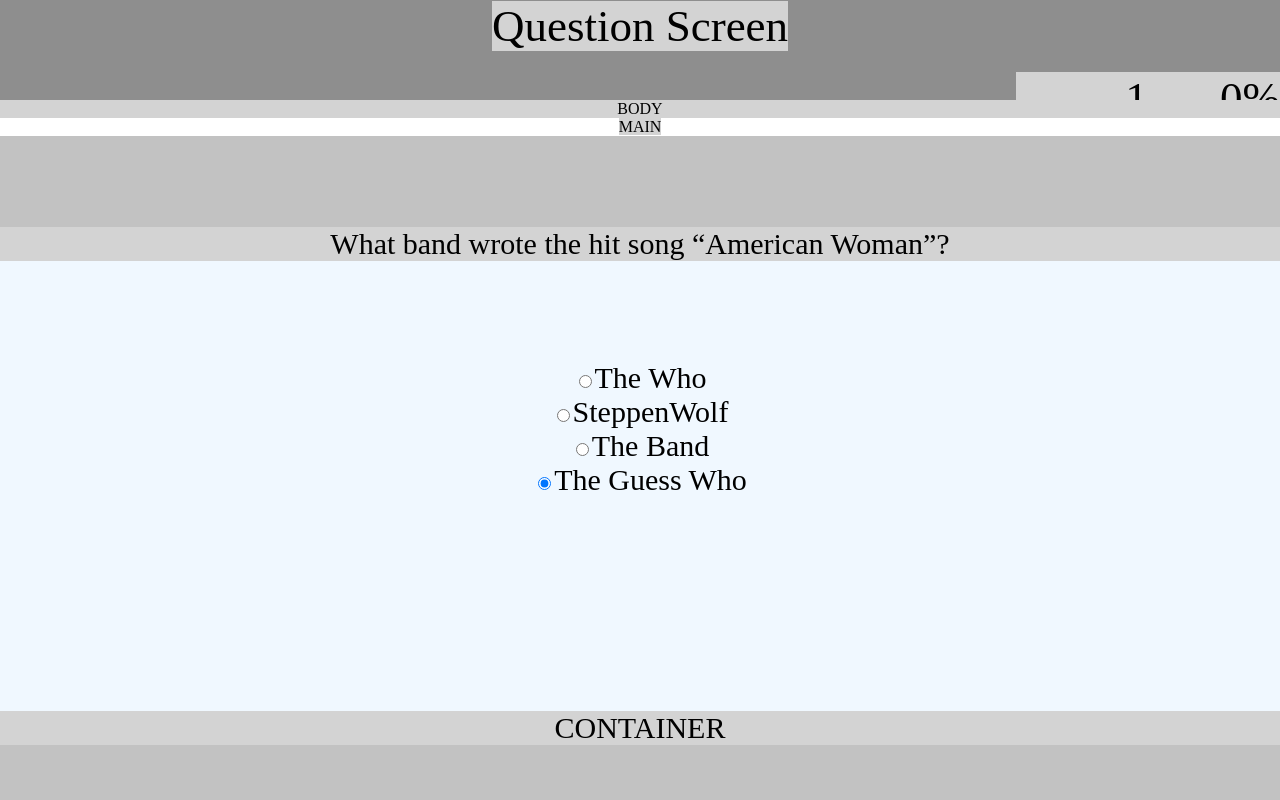
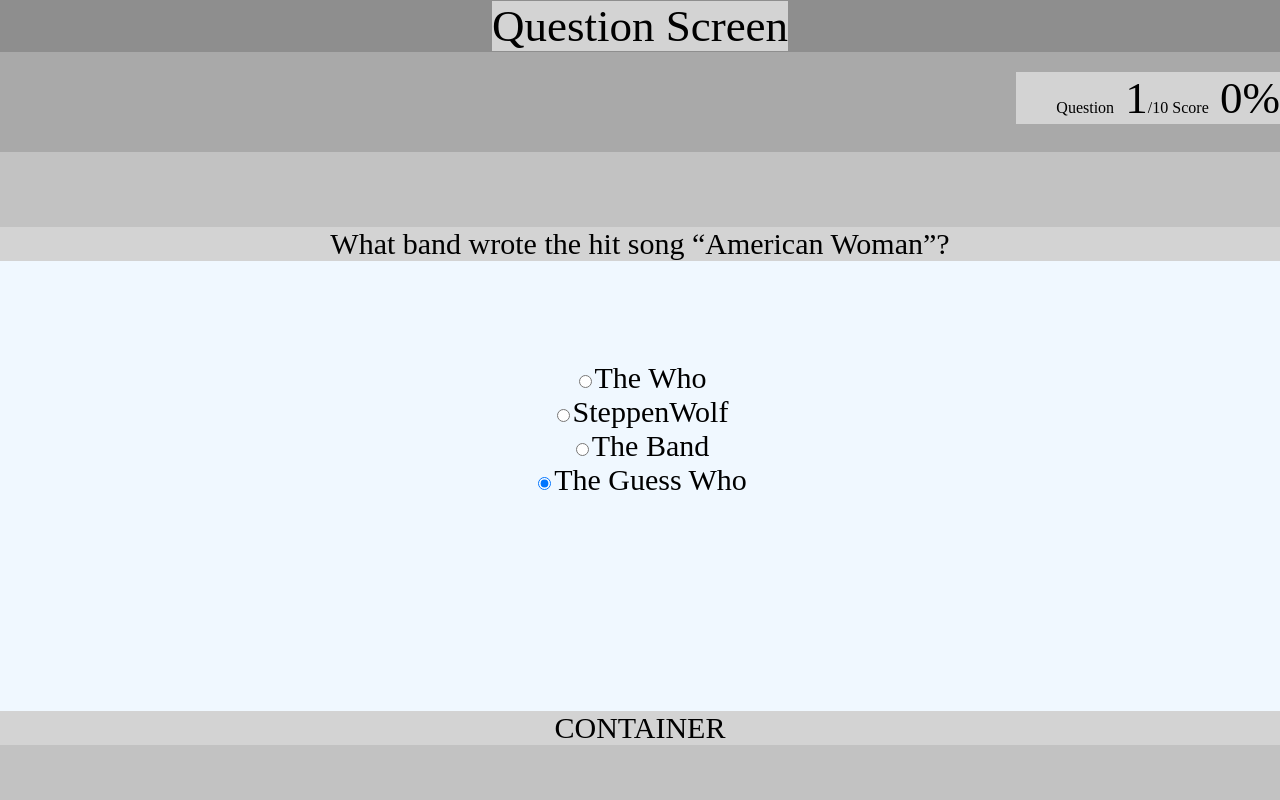
Before and after one commit to traviswhittington88/quizz-app-wireframe, a plain HTML site: page index.html in a window 1280 px wide. Shown: the top 800 px of the page. Drawn offline with nearby package versions, Linux system fonts and the light colour scheme; a script that the page names is missing.

Commit message:
Update main.css

```diff
--- a/main.css
+++ b/main.css
@@ -33,6 +33,13 @@
 
 }
 
+.topNav{
+  position: fixed;
+  width: 100%;
+  height: 100px;
+  background-color: darkgrey;
+
+}
 
 ul {
   float: right;
```
